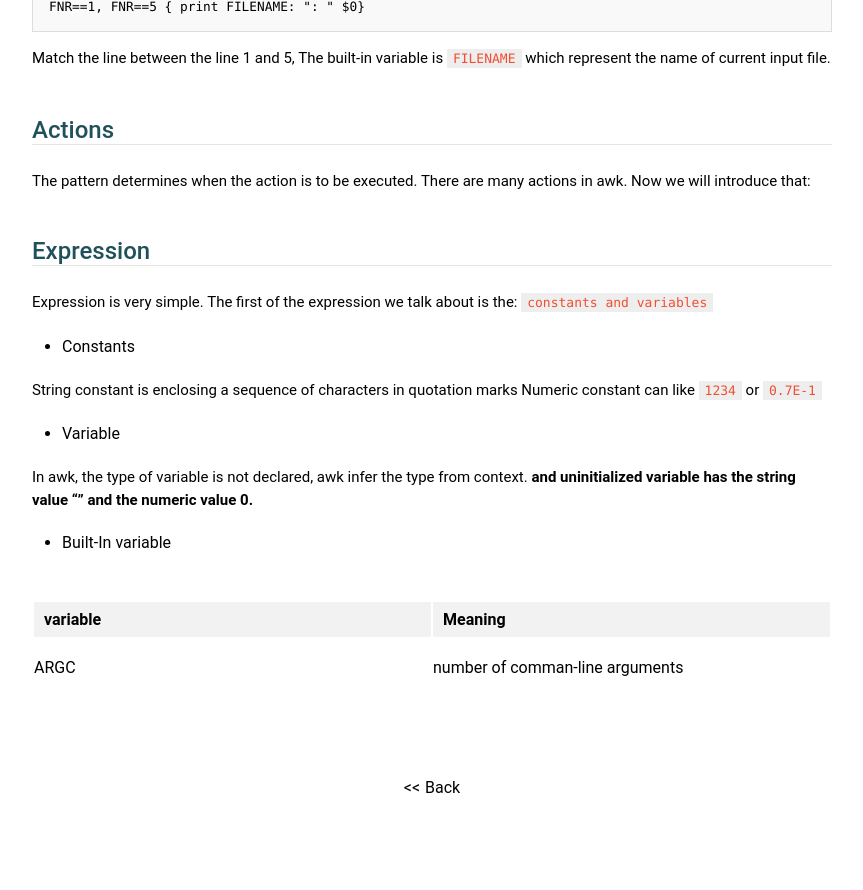
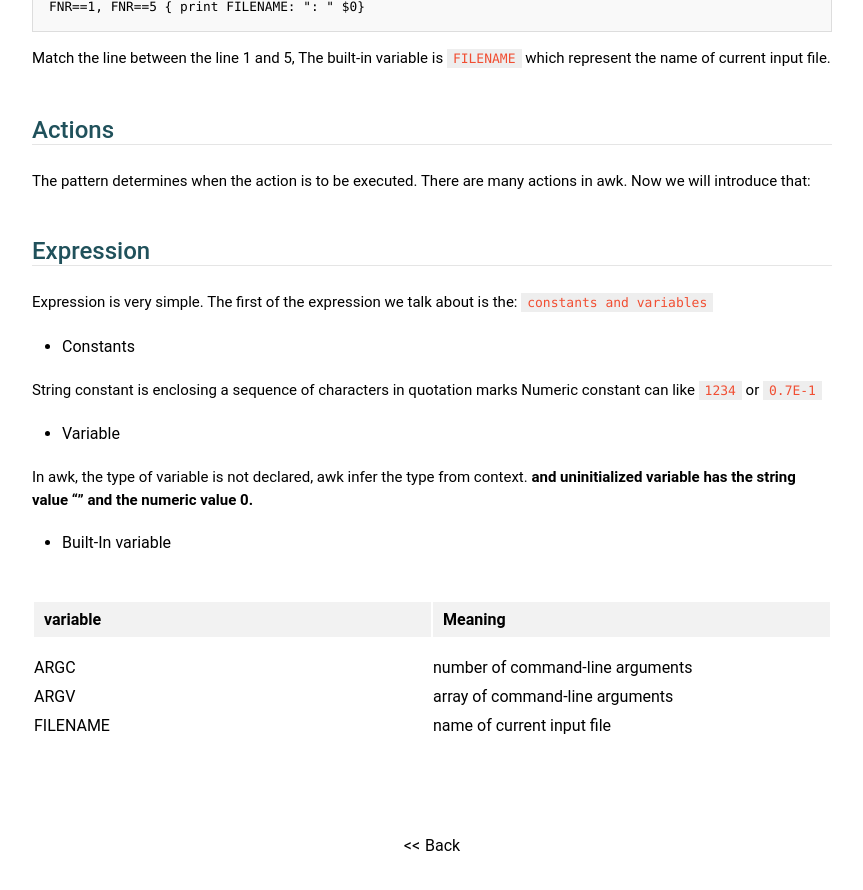
Before and after one commit to JesseEisen/DailyKeep, a Jekyll site: the page built from _posts/2016-02-03-awk-synatx-overview.md, in a window 1280 px wide and 900 px high, scrolled down 2866 px. Shown: the top 890 px of the window, without its empty margins (208-1071 px from the left). Built offline with Jekyll 4.4.1, drawn with Linux system fonts in a browser that asks for light colours; some web fonts are replaced; before the commit the page ends 3708 px from its top, so only the background shows below that.

Commit message:
append more context

```diff
--- a/_posts/2016-02-03-awk-synatx-overview.md
+++ b/_posts/2016-02-03-awk-synatx-overview.md
@@ -140,4 +140,6 @@ In awk, the type of variable is not declared, awk infer the type from context. *
 
 | variable |  Meaning |
 |----------|----------|
-|ARGC      | number of comman-line arguments|
+|ARGC      | number of command-line arguments|
+|ARGV      | array of command-line arguments|
+|FILENAME  | name of current input file|
```
